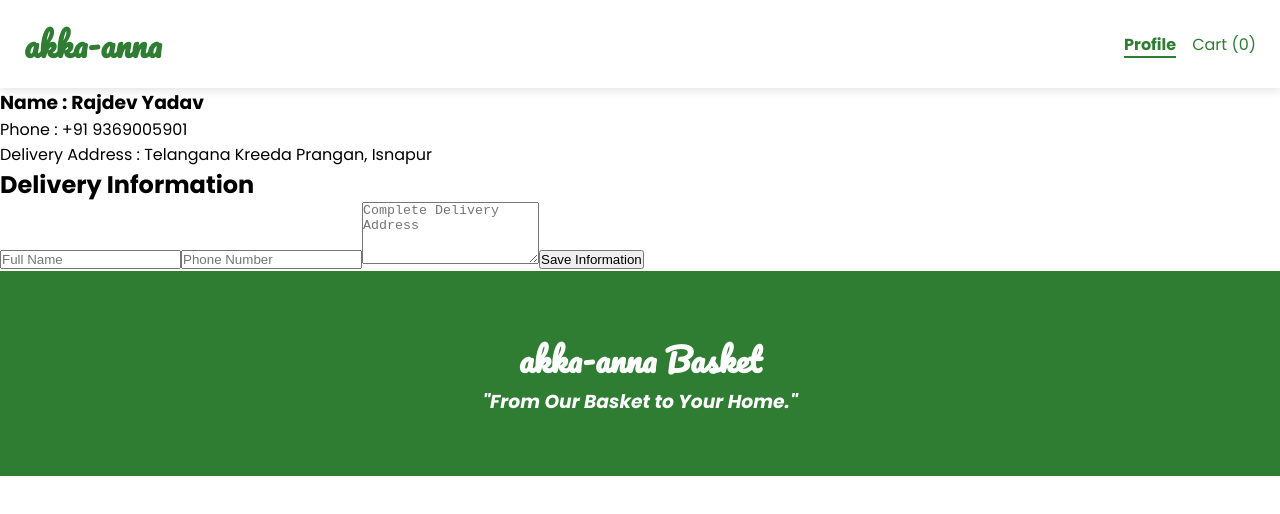
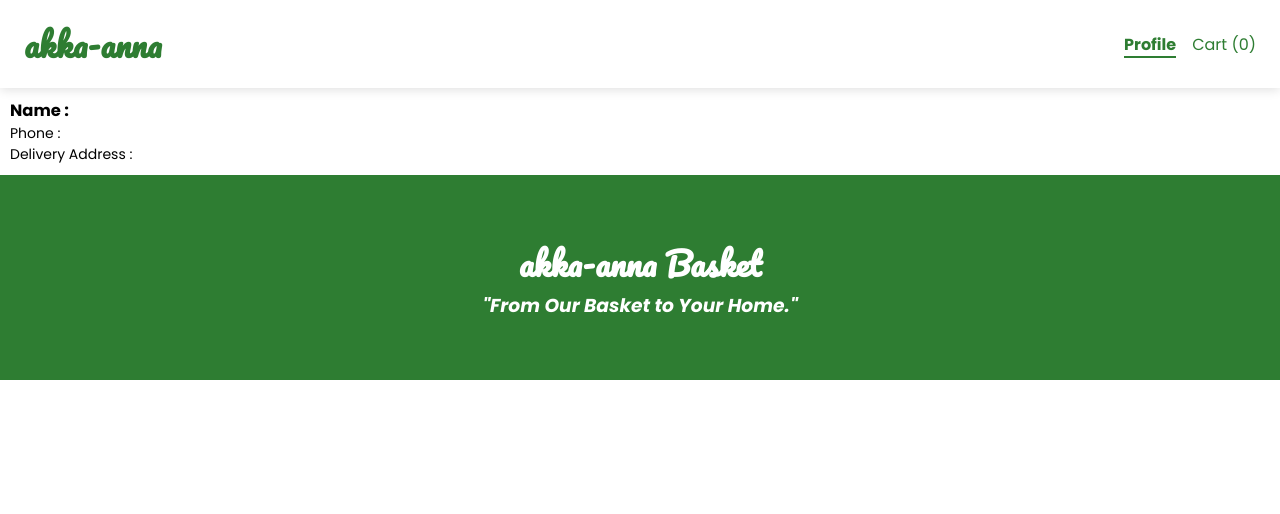
Before and after one commit to imry06/EasyBasket, a React (Vite) app: page /profile in a window 1280 px wide. Shown: the top 514 px of the page. Built offline with nearby package versions, Linux system fonts and the light colour scheme.

Commit message:
userinfo component removed.

```diff
--- a/src/components/ProfileInfo.jsx
+++ b/src/components/ProfileInfo.jsx
@@ -1,11 +1,17 @@
-import React from "react";
+// import React from "react";
+import { useSelector } from "react-redux";
+import "../css/profile-info.css";
+
 
 const ProfileInfo = () => {
+  const user = useSelector((state) => state.user || {});
+  const { name, phone, address} = user;
+
   return (
     <div className="profile-info">
-      <h3>Name : Rajdev Yadav</h3>
-      <p>Phone : +91 9369005901</p>
-      <p>Delivery Address : Telangana Kreeda Prangan, Isnapur</p>
+      <h3>Name : {name}</h3>
+      <p>Phone : {phone}</p>
+      <p>Delivery Address : {address}</p>
     </div>
   );
 };
--- a/src/components/UserInfo.jsx
+++ /dev/null
@@ -1,121 +0,0 @@
-import { useState } from "react";
-
-const STORAGE_KEY = "userInfo";
-
-const getStoredInfo = () => {
-  if (typeof window === "undefined") return null;
-
-  const data = window.localStorage.getItem(STORAGE_KEY);
-
-  if (!data) return null;
-
-  try {
-    return JSON.parse(data);
-  } catch {
-    return null;
-  }
-};
-
-export default function UserInfo() {
-  const [form, setForm] = useState(() => {
-    const storedInfo = getStoredInfo();
-
-    return storedInfo ?? {
-      name: "",
-      phone: "",
-      address: "",
-    };
-  });
-
-  const [saved, setSaved] = useState(() => Boolean(getStoredInfo()));
-
-  // Handle input changes
-  const handleChange = (e) => {
-    const { name, value } = e.target;
-
-    setForm((prevForm) => ({
-      ...prevForm,
-      [name]: value,
-    }));
-  };
-
-  // Create / Update
-  const handleSave = (e) => {
-    e.preventDefault();
-
-    window.localStorage.setItem(STORAGE_KEY, JSON.stringify(form));
-
-    setSaved(true);
-    alert("Information saved successfully.");
-  };
-
-  // Delete
-  const handleDelete = () => {
-    const confirmDelete = window.confirm(
-      "Are you sure you want to delete your information?"
-    );
-
-    if (!confirmDelete) return;
-
-    window.localStorage.removeItem(STORAGE_KEY);
-
-    setForm({
-      name: "",
-      phone: "",
-      address: "",
-    });
-
-    setSaved(false);
-
-    alert("Information deleted.");
-  };
-
-  return (
-    <div className="user-info">
-      <h2>Delivery Information</h2>
-
-      <form onSubmit={handleSave}>
-        <input
-          type="text"
-          name="name"
-          placeholder="Full Name"
-          value={form.name}
-          onChange={handleChange}
-          required
-        />
-
-        <input
-          type="tel"
-          name="phone"
-          placeholder="Phone Number"
-          value={form.phone}
-          onChange={handleChange}
-          required
-        />
-
-        <textarea
-          name="address"
-          placeholder="Complete Delivery Address"
-          rows={4}
-          value={form.address}
-          onChange={handleChange}
-          required
-        />
-
-        <button type="submit">
-          {saved ? "Update Information" : "Save Information"}
-        </button>
-
-        {saved && (
-          <button
-            type="button"
-            onClick={handleDelete}
-            style={{ marginLeft: "10px" }}
-          >
-            Delete Information
-          </button>
-        )}
-      </form>
-    </div>
-  );
-}
--- /dev/null
+++ b/src/css/profile-info.css
@@ -0,0 +1,4 @@
+.profile-info{
+    padding: 10px;
+    font-size: 14px;
+}
--- a/src/features/user/userSlice.js
+++ b/src/features/user/userSlice.js
@@ -10,6 +10,7 @@
     const parsed = JSON.parse(raw);
     return { user: { ...{ name: "", phone: "", address: "" }, ...(parsed || {}) } };
   } catch (e) {
+    console.log(e);
     return { user: { name: "", phone: "", address: "" } };
   }
 };
@@ -19,6 +20,7 @@
     localStorage.setItem(STORAGE_KEY, JSON.stringify(state.user));
   } catch (e) {
     // ignore write errors
+    console.log(e);
   }
 };
 
--- a/src/pages/Profile.jsx
+++ b/src/pages/Profile.jsx
@@ -1,12 +1,11 @@
-import React from 'react'
-import UserInfo from '../components/UserInfo';
+
 import ProfileInfo from '../components/ProfileInfo';
 
 const Profile = () => {
   return (
     <div>
       <ProfileInfo/>
-      <UserInfo />
+
 
     </div>
   )
```
